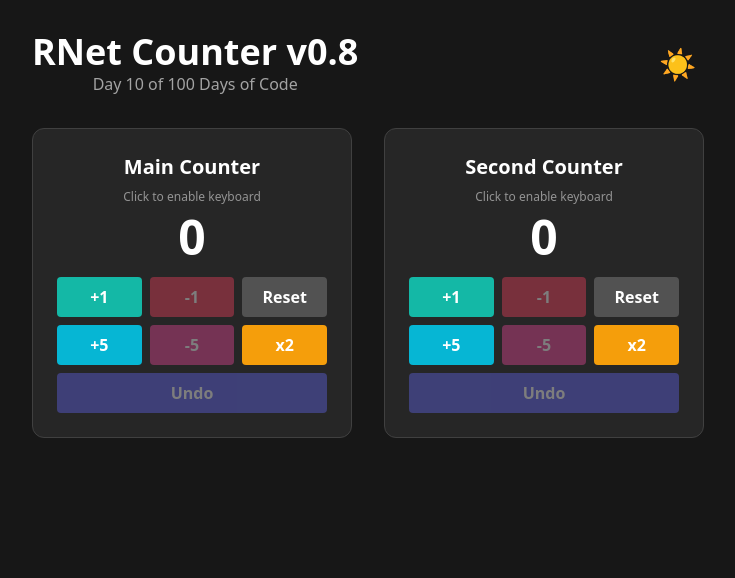
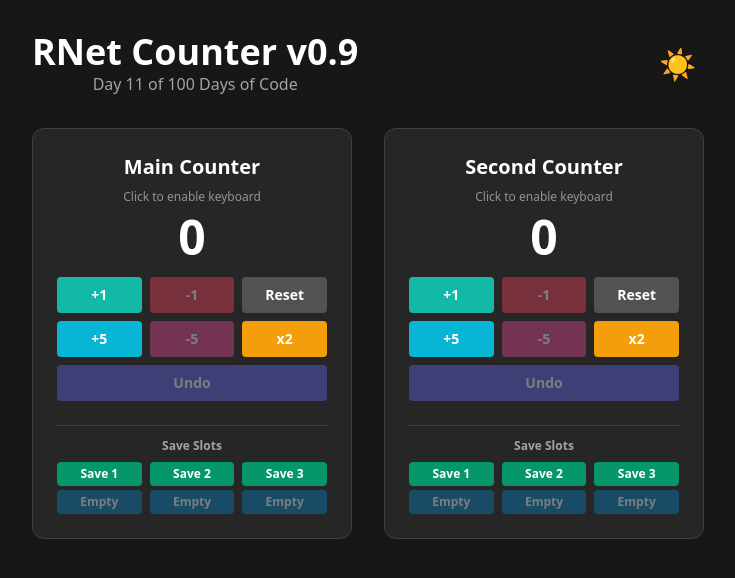
Before and after one commit to rrrnet3-dev/day1-hello, a Next.js app: page / in a window 1280 px wide. Shown: the top 578 px of the page, without its empty margins (272-1007 px from the left). Built offline with nearby package versions, Linux system fonts and the light colour scheme.

Commit message:
Day 11 fix: Correct Shift+1/2/3 hotkeys using e.code

```diff
--- a/src/components/Counter.jsx
+++ b/src/components/Counter.jsx
@@ -3,6 +3,7 @@ import { useState, useEffect } from 'react';
 export default function Counter({ title, theme }) {
   const [count, setCount] = useState(0);
   const [history, setHistory] = useState([]);
+  const [slots, setSlots] = useState([null, null, null]);
   const [isMounted, setIsMounted] = useState(false);
   const [isFocused, setIsFocused] = useState(false);
   const [message, setMessage] = useState('');
@@ -16,8 +17,10 @@ export default function Counter({ title, theme }) {
     if (isMounted) {
       const saved = localStorage.getItem(`count-${title}`);
       const savedHistory = localStorage.getItem(`history-${title}`);
+      const savedSlots = localStorage.getItem(`slots-${title}`);
       if (saved) setCount(parseInt(saved));
       if (savedHistory) setHistory(JSON.parse(savedHistory));
+      if (savedSlots) setSlots(JSON.parse(savedSlots));
     }
   }, [isMounted, title]);
 
@@ -25,8 +28,9 @@ export default function Counter({ title, theme }) {
     if (isMounted) {
       localStorage.setItem(`count-${title}`, count);
       localStorage.setItem(`history-${title}`, JSON.stringify(history));
+      localStorage.setItem(`slots-${title}`, JSON.stringify(slots));
     }
-  }, [count, history, title, isMounted]);
+  }, [count, history, slots, title, isMounted]);
 
   useEffect(() => {
     if (message) {
@@ -38,13 +42,11 @@ export default function Counter({ title, theme }) {
   const addToHistory = (action, oldValue, newValue) => {
     setHistory(prev => {
       const newHistory = [...prev, { action, oldValue, newValue }];
-      return newHistory.slice(-5); // Keep only last 5
+      return newHistory.slice(-5);
     });
   };
 
-  const showLimitMessage = (type) => {
-    setMessage(type === 'max'? 'Max 100 reached' : 'Min 0 reached');
-  };
+  const showMessage = (msg) => setMessage(msg);
 
   const updateCount = (newValue, action) => {
     addToHistory(action, count, newValue);
@@ -52,49 +54,56 @@ export default function Counter({ title, theme }) {
   };
 
   const increment = () => {
-    if (count >= MAX) {
-      showLimitMessage('max');
-      return;
-    }
+    if (count >= MAX) return showMessage('Max 100 reached');
     updateCount(count + 1, '+1');
   };
 
   const decrement = () => {
-    if (count <= MIN) {
-      showLimitMessage('min');
-      return;
-    }
+    if (count <= MIN) return showMessage('Min 0 reached');
     updateCount(count - 1, '-1');
   };
 
   const addFive = () => {
     const newValue = count + 5 > MAX? MAX : count + 5;
-    if (count + 5 > MAX) showLimitMessage('max');
+    if (count + 5 > MAX) showMessage('Max 100 reached');
     updateCount(newValue, '+5');
   };
 
   const subFive = () => {
     const newValue = count - 5 < MIN? MIN : count - 5;
-    if (count - 5 < MIN) showLimitMessage('min');
+    if (count - 5 < MIN) showMessage('Min 0 reached');
     updateCount(newValue, '-5');
   };
 
   const double = () => {
     const newValue = count * 2 > MAX? MAX : count * 2;
-    if (count * 2 > MAX) showLimitMessage('max');
+    if (count * 2 > MAX) showMessage('Max 100 reached');
     updateCount(newValue, 'x2');
   };
 
-  const reset = () => {
-    updateCount(0, 'Reset');
-  };
+  const reset = () => updateCount(0, 'Reset');
 
   const undo = () => {
     if (history.length === 0) return;
     const lastAction = history[history.length - 1];
     setCount(lastAction.oldValue);
     setHistory(prev => prev.slice(0, -1));
-    setMessage('Undid ' + lastAction.action);
+    showMessage('Undid ' + lastAction.action);
+  };
+
+  const saveSlot = (index) => {
+    const newSlots = [...slots];
+    newSlots[index] = { count, history, savedAt: new Date().toLocaleTimeString() };
+    setSlots(newSlots);
+    showMessage(`Saved to Slot ${index + 1}`);
+  };
+
+  const loadSlot = (index) => {
+    const slot = slots[index];
+    if (!slot) return showMessage('Slot empty');
+    setCount(slot.count);
+    setHistory(slot.history);
+    showMessage(`Loaded Slot ${index + 1}`);
   };
 
  // Keyboard controls
@@ -102,36 +111,22 @@ export default function Counter({ title, theme }) {
   if (!isMounted ||!isFocused) return;
 
   const handleKeyDown = (e) => {
-      if (e.key === 'ArrowUp') {
-        e.preventDefault();
-        increment();
-      }
-      if (e.key === 'ArrowDown') {
-        e.preventDefault();
-        decrement();
-      }
-      if (e.key === 'r' || e.key === 'R') {
-        e.preventDefault();
-        reset();
-      }
-      if (e.key === ' ') {
-        e.preventDefault();
-        double();
-      }
-      if (e.key === '5') {
-        e.preventDefault();
-        addFive();
-      }
-      if (e.key === 'z' && (e.ctrlKey || e.metaKey)) {
-        e.preventDefault();
-        undo();
-      }
+    if (e.key === 'ArrowUp') { e.preventDefault(); increment(); }
+    if (e.key === 'ArrowDown') { e.preventDefault(); decrement(); }
+    if (e.key === 'r' || e.key === 'R') { e.preventDefault(); reset(); }
+    if (e.key === ' ') { e.preventDefault(); double(); }
+    if (e.key === '5') { e.preventDefault(); addFive(); }
+    if (e.key === 'z' && (e.ctrlKey || e.metaKey)) { e.preventDefault(); undo(); }
+
+    // Fixed: Use e.code instead of e.key for Shift combos
+    if (e.shiftKey && e.code === 'Digit1') { e.preventDefault(); saveSlot(0); }
+    if (e.shiftKey && e.code === 'Digit2') { e.preventDefault(); saveSlot(1); }
+    if (e.shiftKey && e.code === 'Digit3') { e.preventDefault(); saveSlot(2); }
   };
 
   window.addEventListener('keydown', handleKeyDown);
   return () => window.removeEventListener('keydown', handleKeyDown);
-  }, [isMounted, isFocused, count, history]);
-
+}, [isMounted, isFocused, count, history, slots]);
   const bgClass = theme === 'dark'
 ? `bg-neutral-800 border-neutral-700 ${isFocused? 'ring-2 ring-teal-500' : ''}`
     : `bg-white border-gray-300 shadow-lg ${isFocused? 'ring-2 ring-teal-500' : ''}`;
@@ -151,7 +146,7 @@ export default function Counter({ title, theme }) {
     >
       <h2 className="text-xl font-semibold mb-2">{title}</h2>
 
-      {isFocused && <p className="text-xs mb-2 text-teal-400">↑/↓ +1/-1 • R Reset • Space x2 • 5 +5 • Ctrl+Z Undo</p>}
+      {isFocused && <p className="text-xs mb-2 text-teal-400">↑/↓ • R • Space • 5 • Ctrl+Z • Shift+1/2/3 Save</p>}
       {!isFocused && <p className="text-xs mb-2 opacity-50">Click to enable keyboard</p>}
 
       {message && (
@@ -161,9 +156,9 @@ export default function Counter({ title, theme }) {
       <p className="text-5xl font-bold mb-4">{count}</p>
 
       {history.length > 0 && (
-        <div className={`text-xs mb-4 ${historyTextClass}`}>
+        <div className={`text-xs mb-3 ${historyTextClass}`}>
           <p className="font-semibold mb-1">History:</p>
-          <div className="flex gap-2 justify-center flex-wrap">
+          <div className="flex gap-1 justify-center flex-wrap">
             {history.map((item, idx) => (
               <span key={idx} className="px-2 py-1 rounded bg-neutral-700/30">
                 {item.action}
@@ -174,49 +169,40 @@ export default function Counter({ title, theme }) {
       )}
 
       <div className="grid grid-cols-3 gap-2 justify-center mb-2">
-        <button
-          onClick={increment}
-          disabled={count >= MAX}
-          className={`bg-teal-500 hover:bg-teal-400 text-white px-4 py-2 rounded font-bold transition ${count >= MAX? disabledClass : ''}`}
-        >+1</button>
-
-        <button
-          onClick={decrement}
-          disabled={count <= MIN}
-          className={`bg-rose-500 hover:bg-rose-400 text-white px-4 py-2 rounded font-bold transition ${count <= MIN? disabledClass : ''}`}
-        >-1</button>
-
-        <button
-          onClick={reset}
-          className="bg-neutral-600 hover:bg-neutral-500 text-white px-4 py-2 rounded font-bold transition"
-        >Reset</button>
-
-        <button
-          onClick={addFive}
-          disabled={count >= MAX}
-          className={`bg-cyan-500 hover:bg-cyan-400 text-white px-4 py-2 rounded font-bold transition ${count >= MAX? disabledClass : ''}`}
-        >+5</button>
-
-        <button
-          onClick={subFive}
-          disabled={count <= MIN}
-          className={`bg-pink-500 hover:bg-pink-400 text-white px-4 py-2 rounded font-bold transition ${count <= MIN? disabledClass : ''}`}
-        >-5</button>
-
-        <button
-          onClick={double}
-          disabled={count >= MAX || count * 2 > MAX}
-          className={`bg-amber-500 hover:bg-amber-400 text-white px-4 py-2 rounded font-bold transition ${count >= MAX || count * 2 > MAX? disabledClass : ''}`}
-        >x2</button>
+        <button onClick={increment} disabled={count >= MAX} className={`bg-teal-500 hover:bg-teal-400 text-white px-3 py-2 rounded font-bold text-sm transition ${count >= MAX? disabledClass : ''}`}>+1</button>
+        <button onClick={decrement} disabled={count <= MIN} className={`bg-rose-500 hover:bg-rose-400 text-white px-3 py-2 rounded font-bold text-sm transition ${count <= MIN? disabledClass : ''}`}>-1</button>
+        <button onClick={reset} className="bg-neutral-600 hover:bg-neutral-500 text-white px-3 py-2 rounded font-bold text-sm transition">Reset</button>
+        <button onClick={addFive} disabled={count >= MAX} className={`bg-cyan-500 hover:bg-cyan-400 text-white px-3 py-2 rounded font-bold text-sm transition ${count >= MAX? disabledClass : ''}`}>+5</button>
+        <button onClick={subFive} disabled={count <= MIN} className={`bg-pink-500 hover:bg-pink-400 text-white px-3 py-2 rounded font-bold text-sm transition ${count <= MIN? disabledClass : ''}`}>-5</button>
+        <button onClick={double} disabled={count >= MAX || count * 2 > MAX} className={`bg-amber-500 hover:bg-amber-400 text-white px-3 py-2 rounded font-bold text-sm transition ${count >= MAX || count * 2 > MAX? disabledClass : ''}`}>x2</button>
       </div>
 
-      <button
-        onClick={undo}
-        disabled={history.length === 0}
-        className={`w-full bg-indigo-500 hover:bg-indigo-400 text-white px-4 py-2 rounded font-bold transition ${history.length === 0? disabledClass : ''}`}
-      >
+      <button onClick={undo} disabled={history.length === 0} className={`w-full bg-indigo-500 hover:bg-indigo-400 text-white px-3 py-2 rounded font-bold text-sm transition mb-3 ${history.length === 0? disabledClass : ''}`}>
         Undo {history.length > 0? `(${history.length})` : ''}
       </button>
+
+      <div className={`border-t pt-3 mt-3 ${theme === 'dark'? 'border-neutral-700' : 'border-gray-300'}`}>
+        <p className={`text-xs font-semibold mb-2 ${historyTextClass}`}>Save Slots</p>
+        <div className="grid grid-cols-3 gap-2">
+          {[0, 1, 2].map(i => (
+            <div key={i} className="flex flex-col gap-1">
+              <button
+                onClick={() => saveSlot(i)}
+                className="bg-emerald-600 hover:bg-emerald-500 text-white px-2 py-1 rounded text-xs font-bold transition"
+              >
+                Save {i + 1}
+              </button>
+              <button
+                onClick={() => loadSlot(i)}
+                disabled={!slots[i]}
+                className={`bg-sky-600 hover:bg-sky-500 text-white px-2 py-1 rounded text-xs font-bold transition ${!slots[i]? disabledClass : ''}`}
+              >
+                {slots[i]? `Load ${slots[i].count}` : 'Empty'}
+              </button>
+            </div>
+          ))}
+        </div>
+      </div>
     </div>
   )
 }
--- a/src/pages/index.js
+++ b/src/pages/index.js
@@ -32,8 +32,8 @@ export default function Home() {
       <div className="max-w-2xl mx-auto text-center">
         <div className="flex justify-between items-center mb-8">
           <div>
-            <h1 className="text-4xl font-bold">RNet Counter v0.8</h1>
-            <p className={theme === 'dark'? 'text-neutral-400' : 'text-gray-600'}>Day 10 of 100 Days of Code</p>
+            <h1 className="text-4xl font-bold">RNet Counter v0.9</h1>
+            <p className={theme === 'dark'? 'text-neutral-400' : 'text-gray-600'}>Day 11 of 100 Days of Code</p>
           </div>
           <button
             onClick={() => setTheme(theme === 'dark'? 'light' : 'dark')}
```
Lines whose indentation alone changed are shown as unchanged.
